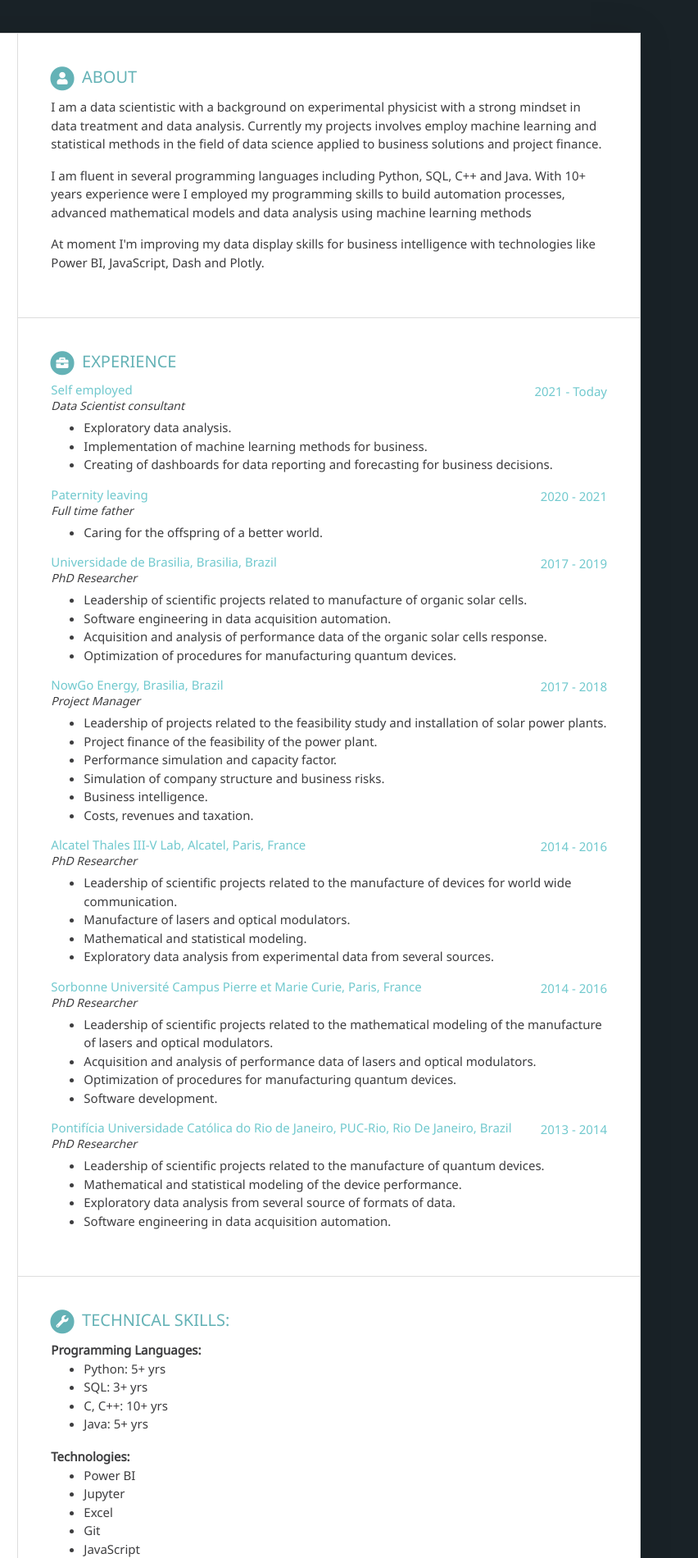
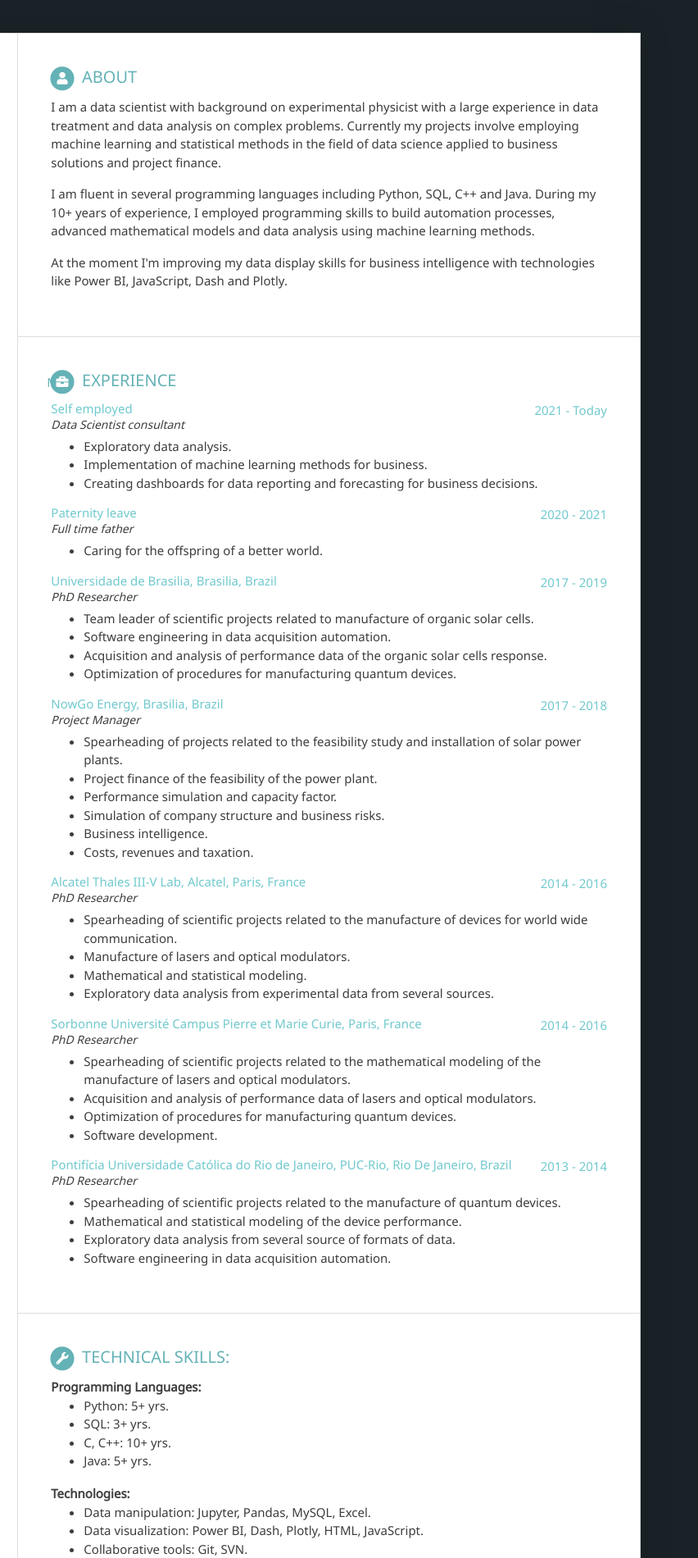
Before and after one commit to alvarodiegomaia/alvarodiegomaia.github.io, a plain HTML site: page index.html in a window 1280 px wide. Shown: the top 1900 px of the page at 82% size, 428-1280 px from the left. Drawn offline with nearby package versions, Linux system fonts and the light colour scheme.

Commit message:
Terminando a correção da Yukie e upload do PDF

```diff
--- a/index.html
+++ b/index.html
@@ -1,8 +1,3 @@
-<!--
-    * Author: Hong Wang
-    * Github: https://github.com/H0NGWANG
--->
-
 <!doctype html>
 <html lang="en">
 
@@ -73,11 +68,10 @@
                             About
                         </h2>
 
-
                         <p>
-                            I am a data scientistic with a background on experimental physicist with a strong mindset in data treatment
-                            and data analysis. Currently my projects involves employ machine learning and statistical methods in the field of
-                            data science applied to business solutions and project finance.
+                            I am a data scientist with background on experimental physicist with a large experience in data treatment
+                            and data analysis on complex problems. Currently my projects involve employing machine learning and
+                            statistical methods in the field of data science applied to business solutions and project finance.
                         </p>
 
                         <!-- <p>
@@ -87,13 +81,15 @@
                         </p> -->
 
                         <p>
-                             I am fluent in several programming languages including Python, SQL, C++ and Java.
-                             With 10+ years experience were I employed my programming skills to build automation processes,
-                             advanced mathematical models and data analysis using machine learning methods
+                            I am fluent in several programming languages including Python, SQL, C++ and Java. During my 10+ years
+                            of experience, I employed programming skills to build automation processes, advanced mathematical models
+                            and data analysis using machine learning methods.
                         </p>
 
-                         <p>At moment I'm improving my data display skills for business intelligence with technologies like Power BI,
-                            JavaScript, Dash and Plotly.</p>
+                        <p>
+                            At the moment I'm improving my data display skills for business intelligence with technologies like
+                            Power BI, JavaScript, Dash and Plotly.
+                        </p>
 
                     </section>
 
@@ -101,7 +97,7 @@
                         <h2 class="section-title">
                             <span class="fa-stack fa-xs">
                                 <i class="fas fa-circle fa-stack-2x"></i>
-                                <i class="fas fa-briefcase fa-stack-1x fa-inverse"></i>
+     m                                <i class="fas fa-briefcase fa-stack-1x fa-inverse"></i>
                             </span>
                             Experience
                         </h2>
@@ -116,13 +112,13 @@
                             <ul>
                                 <li>Exploratory data analysis.</li>
                                 <li>Implementation of machine learning methods for business.</li>
-                                <li>Creating of dashboards for data reporting and forecasting for business decisions.</li>
+                                <li>Creating dashboards for data reporting and forecasting for business decisions.</li>
                             </ul>
                         </div>
 
                         <div class="job">
                             <div class="upper-row">
-                                <h3 class="company">Paternity leaving</h3>
+                                <h3 class="company">Paternity leave</h3>
                                 <div class="time">2020 - 2021</div>
                             </div>
                             <div class="job-title">Full time father</div>
@@ -140,7 +136,7 @@
                             <div class="job-title">PhD Researcher</div>
 
                             <ul>
-                                <li>Leadership of scientific projects related to manufacture of organic solar cells.</li>
+                                <li>Team leader of scientific projects related to manufacture of organic solar cells.</li>
                                 <li>Software engineering in data acquisition automation.</li>
                                 <li>Acquisition and analysis of performance data of the organic solar cells response.</li>
                                 <li>Optimization of procedures for manufacturing quantum devices.</li>
@@ -155,7 +151,7 @@
                             <div class="job-title">Project Manager</div>
 
                             <ul>
-                                <li>Leadership of projects related to the feasibility study and installation of solar power plants.</li>
+                                <li>Spearheading of projects related to the feasibility study and installation of solar power plants.</li>
                                 <li>Project finance of the feasibility of the power plant.</li>
                                 <li>Performance simulation and capacity factor.</li>
                                 <li>Simulation of company structure and business risks.</li>
@@ -172,7 +168,7 @@
                             <div class="job-title">PhD Researcher</div>
 
                             <ul>
-                                <li>Leadership of scientific projects related to the manufacture of devices for world wide communication.</li>
+                                <li>Spearheading of scientific projects related to the manufacture of devices for world wide communication.</li>
                                 <li>Manufacture of lasers and optical modulators.</li>
                                 <li>Mathematical and statistical modeling.</li>
                                 <li>Exploratory data analysis from experimental data from several sources.</li>
@@ -187,7 +183,7 @@
                             <div class="job-title">PhD Researcher</div>
 
                             <ul>
-                                <li>Leadership of scientific projects related to the mathematical modeling of the manufacture of lasers and optical modulators.</li>
+                                <li>Spearheading of scientific projects related to the mathematical modeling of the manufacture of lasers and optical modulators.</li>
                                 <li>Acquisition and analysis of performance data of lasers and optical modulators.</li>
                                 <li>Optimization of procedures for manufacturing quantum devices.</li>
                                 <li>Software development.</li>
@@ -202,7 +198,7 @@
                             <div class="job-title">PhD Researcher</div>
 
                             <ul>
-                                <li>Leadership of scientific projects related to the manufacture of quantum devices.</li>
+                                <li>Spearheading of scientific projects related to the manufacture of quantum devices.</li>
                                 <li>Mathematical and statistical modeling of the device performance.</li>
                                 <li>Exploratory data analysis from several source of formats of data.</li>
                                 <li>Software engineering in data acquisition automation.</li>
@@ -222,27 +218,25 @@
 
                         <b>Programming Languages:</b><br>
                         <ul style="margin-bottom:-5px;">
-                            <li>Python: 5+ yrs</li>
-                            <li>SQL: 3+ yrs</li>
-                            <li>C, C++: 10+ yrs</li>
-                            <li>Java: 5+ yrs</li>
+                            <li>Python: 5+ yrs.</li>
+                            <li>SQL: 3+ yrs.</li>
+                            <li>C, C++: 10+ yrs.</li>
+                            <li>Java: 5+ yrs.</li>
                         </ul>
                         <br>
                         <b>Technologies:</b><br>
                         <ul style="margin-bottom:-5px;">
-                            <li>Power BI</li>
-                            <li>Jupyter</li>
-                            <li>Excel</li>
-                            <li>Git</li>
-                            <li>JavaScript</li>
+                            <li>Data manipulation: Jupyter, Pandas, MySQL, Excel.</li>
+                            <li>Data visualization: Power BI, Dash, Plotly, HTML, JavaScript.</li>
+                            <li>Collaborative tools: Git, SVN.</li>
                         </ul>
                         <br>
                         <b>Languages:</b><br>
                         <ul style="margin-bottom:-5px;">
-                            <li>Portuguese: Mother language</li>
-                            <li>English: Fluent</li>
-                            <li>German: Basic</li>
-                            <li>French: Basic</li>
+                            <li>Portuguese: Mother language.</li>
+                            <li>English: Fluent.</li>
+                            <li>German: Basic.</li>
+                            <li>French: Basic.</li>
                         </ul>
 
                     </section>
```
Also changed, not shown: 1 other file. Lines whose indentation alone changed are shown as unchanged.
